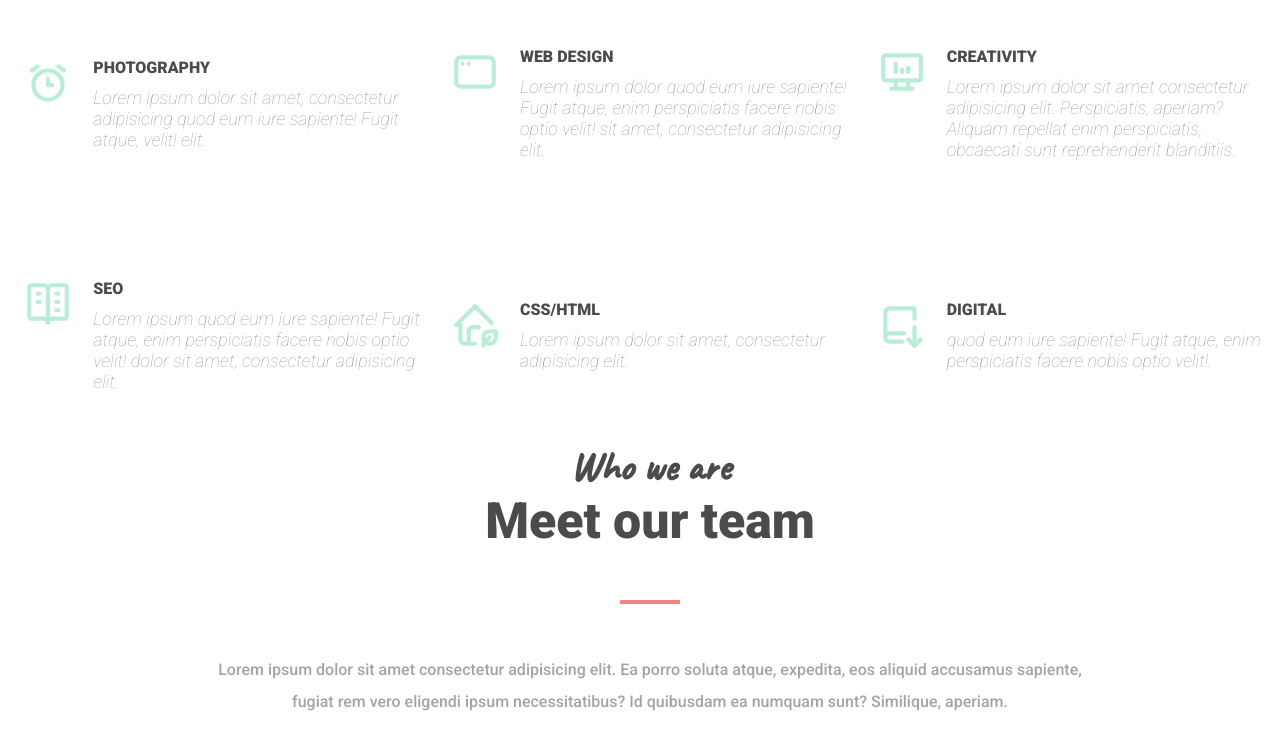
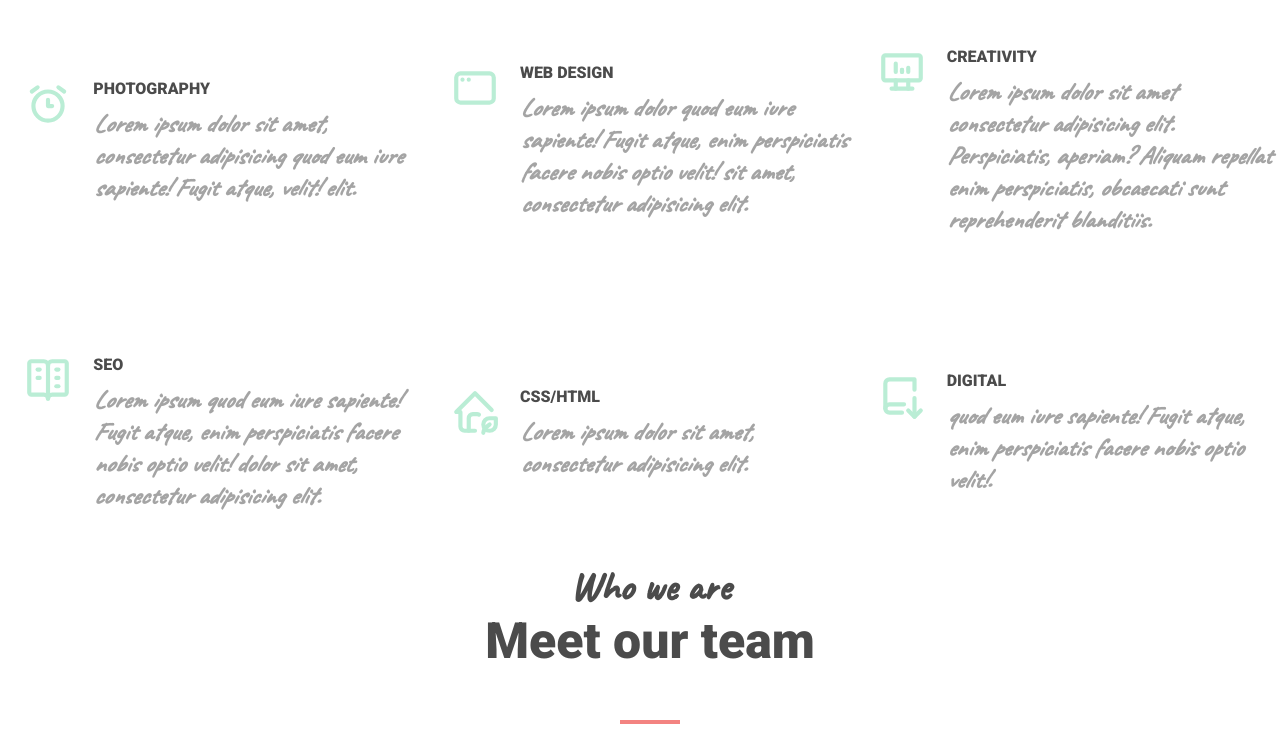
Before and after one commit to Klaudiuszu/SimpleWebPage, a website: page index.html in a window 1280 px wide. Shown: the part 1205-1951 px from the top of the page. Drawn offline with Linux system fonts and the light colour scheme.

Commit message:
change services `p` font

```diff
--- a/style/services/style.scss
+++ b/style/services/style.scss
@@ -67,10 +67,11 @@
     }
 
     p {
+      font-family: 'Caveat', cursive;
       opacity: .5;
-      font-size: 18px;
+      font-size: 25px;
       margin-top: 10px;
-      font-weight: 500;
+      font-weight: 700;
     }
   }
 }
```
Also changed, not shown: style/services/style.css, 1 other file.
